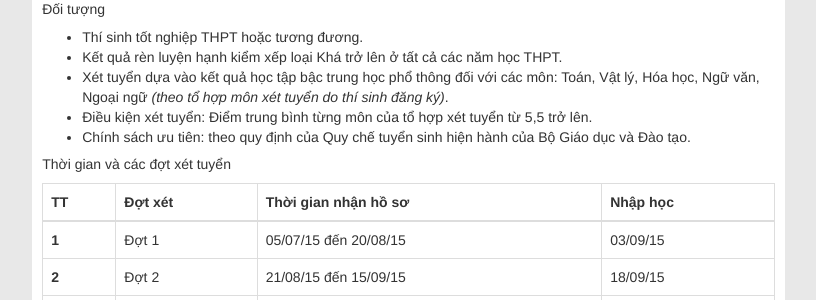
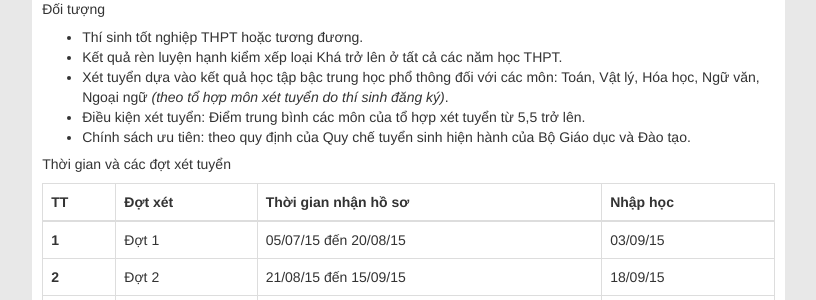
Before and after one commit to VHMIS/DKXT, a Jekyll site: the page built from thongtin_tuyensinh2015.html, in a window 1280 px wide. Shown: the part 1509-1809 px from the top of the page, without its empty margins (427-1243 px from the left). Built offline with Jekyll 4.4.1, drawn with Linux system fonts in a browser that asks for light colours; nearby versions of some CDN libraries.

Commit message:
Sửa lỗi chính tả

```diff
--- a/thongtin_tuyensinh2015.html
+++ b/thongtin_tuyensinh2015.html
@@ -161,7 +161,7 @@ header_css: no-banner
                     <li>Thí sinh tốt nghiệp THPT hoặc tương đương.</li>
                     <li>Kết quả rèn luyện hạnh kiểm xếp loại Khá trở lên ở tất cả các năm học THPT.</li>
                     <li>Xét tuyển dựa vào kết quả học tập bậc trung học phổ thông đối với các môn: Toán, Vật lý, Hóa học, Ngữ văn, Ngoại ngữ <i>(theo tổ hợp môn xét tuyển do thí sinh đăng ký)</i>.</li>
-                    <li>Điều kiện xét tuyển: Điểm trung bình từng môn của tổ hợp xét tuyển từ 5,5 trở lên.</li>
+                    <li>Điều kiện xét tuyển: Điểm trung bình các môn của tổ hợp xét tuyển từ 5,5 trở lên.</li>
                     <li>Chính sách ưu tiên: theo quy định của Quy chế tuyển sinh hiện hành của Bộ Giáo dục và Đào tạo.</li>
                 </ul>
                 <h5>Thời gian và các đợt xét tuyển</h5>
```
